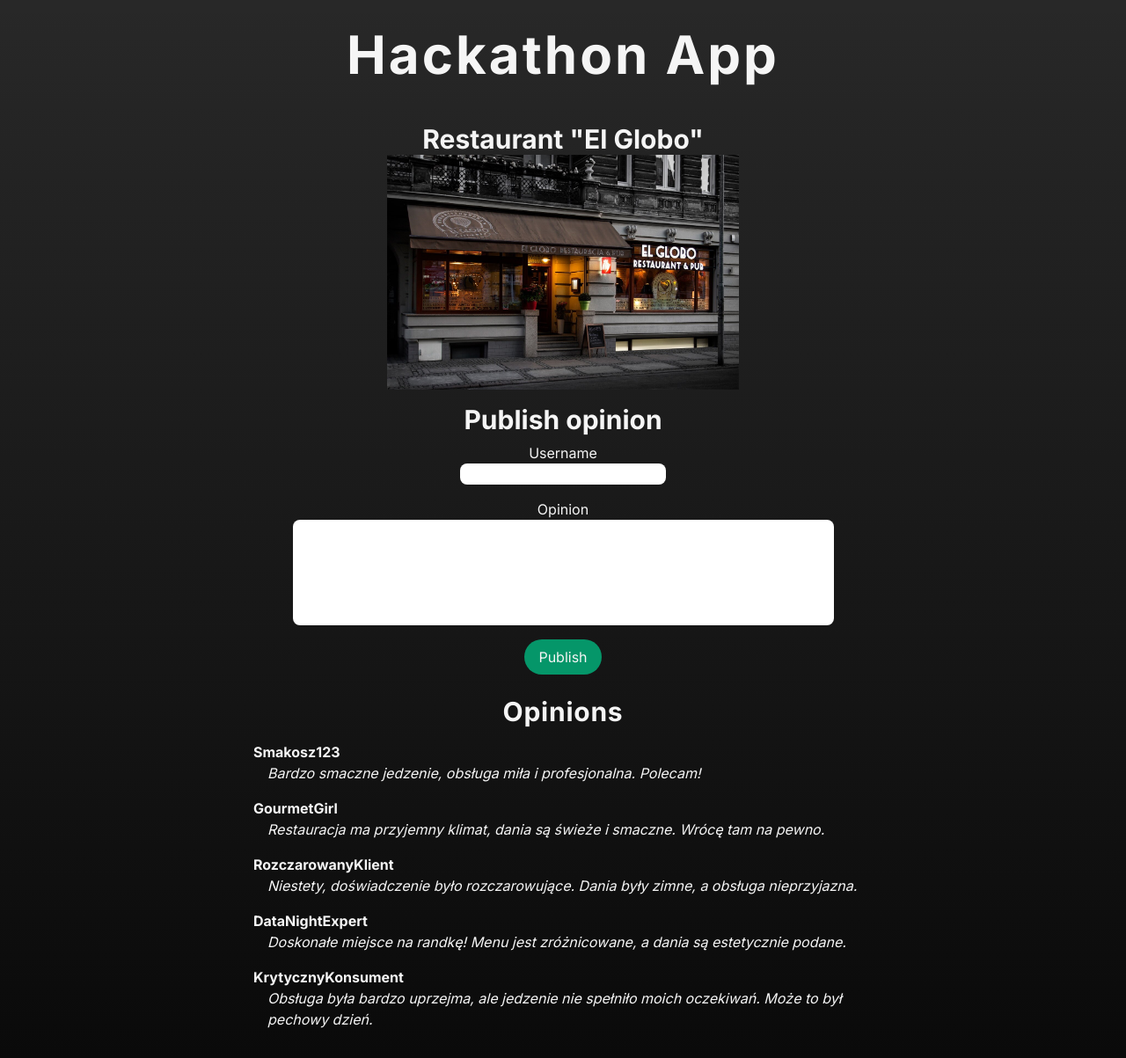
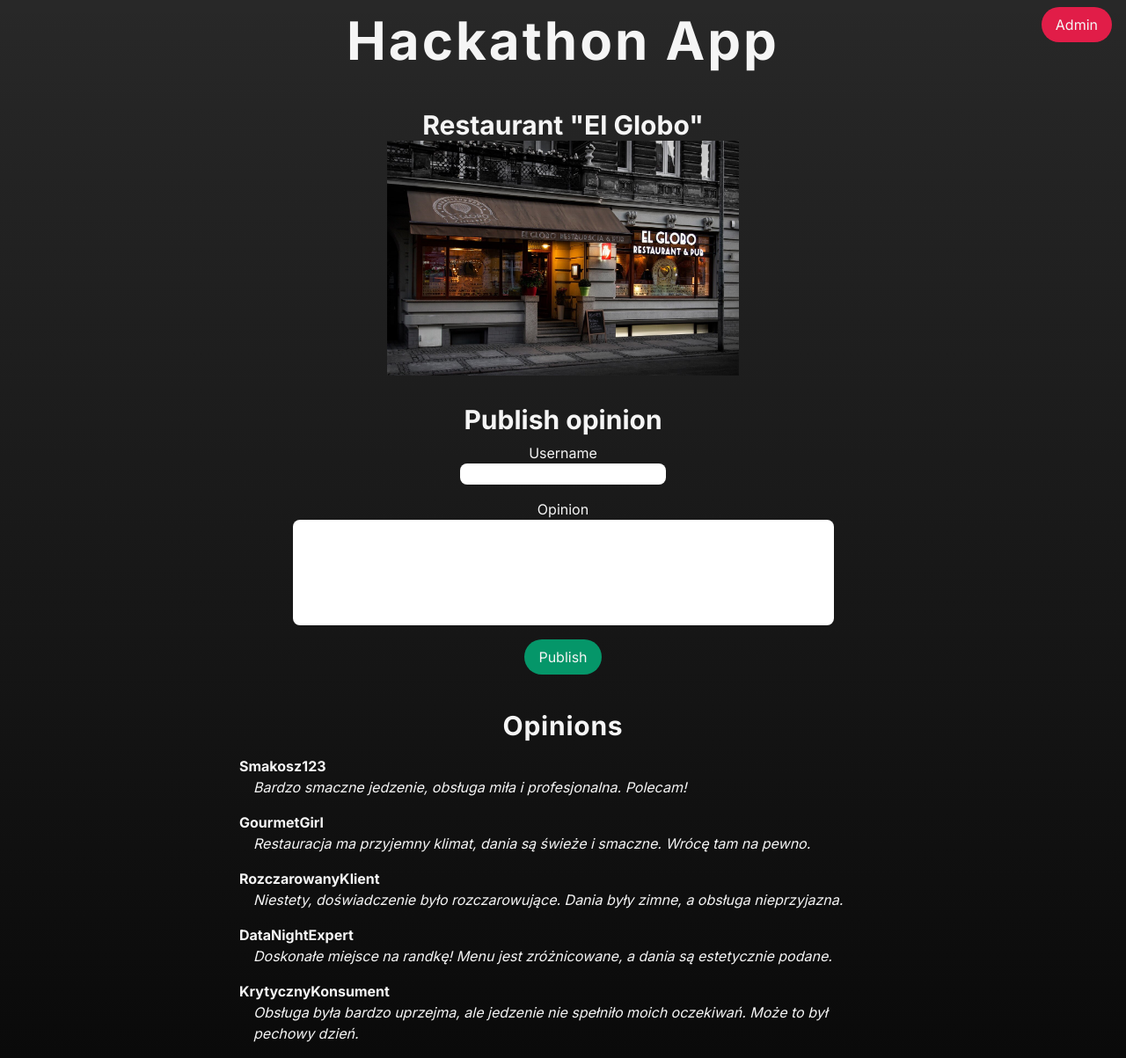
Before and after one commit to symoleon/hackathon-kzc, a Next.js app in the folder front/: page / in a window 1280 px wide. Shown: the whole page at 88% size. Built offline with nearby package versions, Linux system fonts and the light colour scheme.

Commit message:
Refactor structure

```diff
--- a/front/app/page.tsx
+++ b/front/app/page.tsx
@@ -1,20 +1,25 @@
 import Image from 'next/image';
+import Link from 'next/link';
 import Comments from './Comments';
 import OpinionForm from './OpinionForm';
 import Product from './Product';
 export default function Home() {
   return (
-    <div className="w-[60vw] m-auto flex flex-col items-center">
-      <h1 className="m-8 tracking-wider text-6xl font-bold">Hackathon App</h1>
-      <div className="m-4">
+    <div>
+      <Link className="absolute right-0 my-2 mx-4 py-2 px-4 rounded-full bg-rose-600" href="/admin">Admin</Link>
+      <main className="w-[60vw] m-auto flex flex-col items-center gap-8">
+        <h1 className="p-4 tracking-wider text-6xl font-bold">Hackathon App</h1>
+        <div>
           <Product />
         </div>
         <div>
           <OpinionForm />
         </div>
-      <div className="m-4">
+        <div>
           <Comments />
         </div>
+      </main>
     </div>
+
   )
 }
```
Lines whose indentation alone changed are shown as unchanged.
